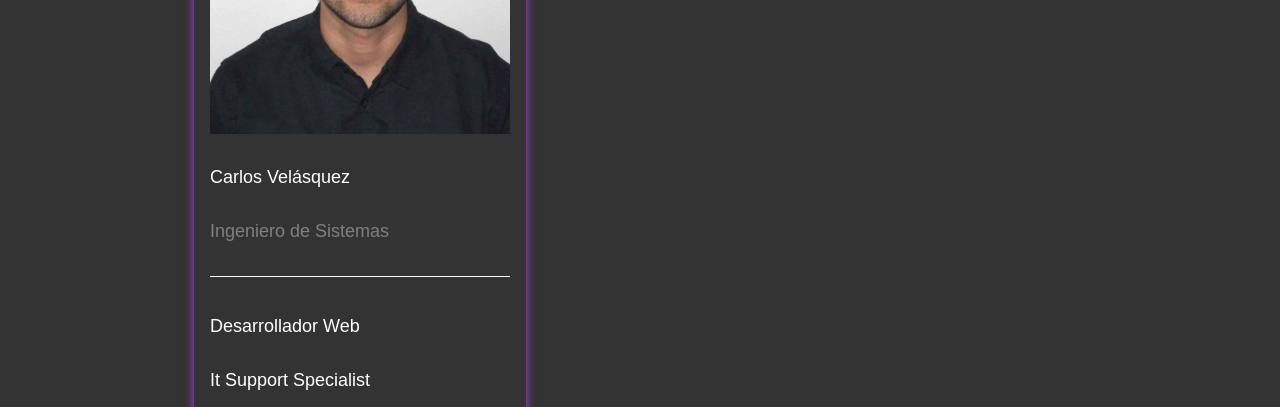
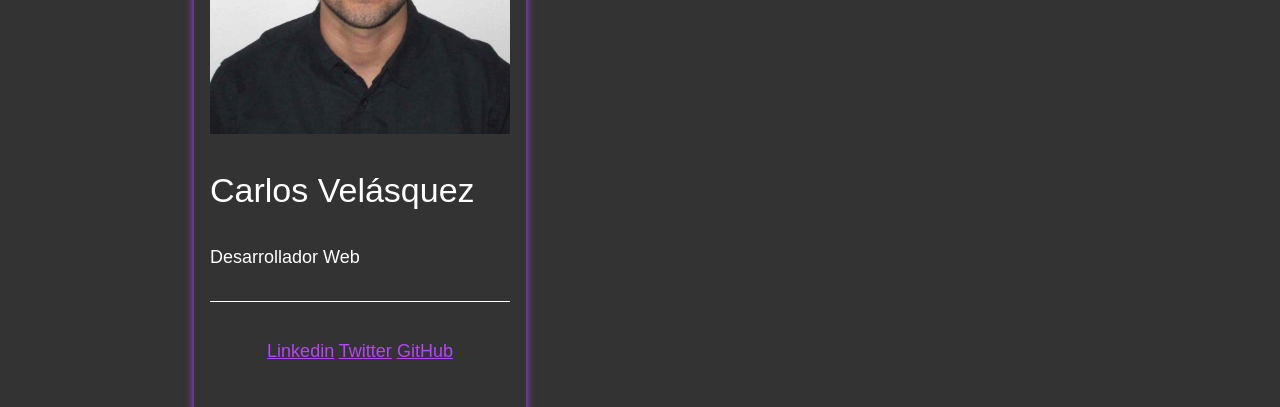
Before and after one commit to carlosvelasquezweb/xanakena-site, a plain HTML site: page src/pages/equipo.html in a window 1280 px wide. Shown: the part 703-1110 px from the top of the page. Drawn offline with Linux system fonts and the light colour scheme.

Commit message:
Modificaciones menores

```diff
--- a/src/css/style.css
+++ b/src/css/style.css
@@ -42,6 +42,6 @@ h1 span{
   }
 
   .title-card {
-    color: grey;
-    font-size: 18px;
+   font-size: 34px;
+
   }
--- a/src/pages/equipo.html
+++ b/src/pages/equipo.html
@@ -46,16 +46,13 @@
             <!--Card, Carlos Velásquez-->
             <div class="card">
                 <img src="../../src/images/carlos.jpg" alt="John" style="width:100%">
-                <p>Carlos Velásquez</p>
-                <p class="title-card">Ingeniero de Sistemas</p>
+                <p class="title-card">Carlos Velásquez</p>
+                <p>Desarrollador Web</p>
                 <hr>
-                <p>Desarrollador Web</p>
-                <p>It Support Specialist</p>
                 <div style="margin: 24px 0;">
-                    <a href="#"><i class="fa fa-dribbble"></i></a>
-                    <a href="#"><i class="fa fa-twitter"></i></a>
-                    <a href="#"><i class="fa fa-linkedin"></i></a>
-                    <a href="#"><i class="fa fa-facebook"></i></a>
+                    <a href="#">Linkedin</a>
+                    <a href="#">Twitter</a>
+                    <a href="#">GitHub</a>
                 </div>
                 <a class="button button-primary u-pull-center" href="">Contacto</a>
             </div>
```
Also changed, not shown: src/pages/contacto.html (+1 -1 lines).
